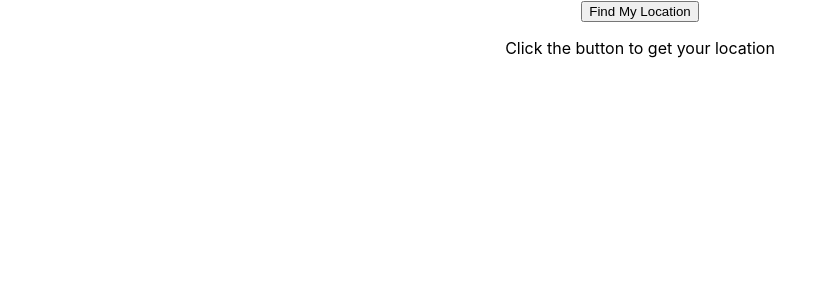
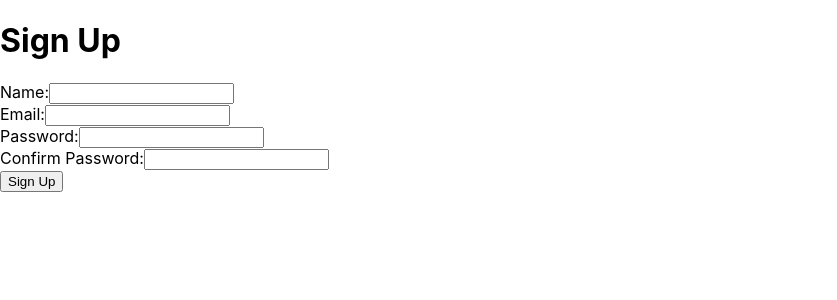
Before and after one commit to StevenNZ/frinder, a React (Create React App) app in the folder my-app/: page /sign-up in a window 1280 px wide. Shown: the top 300 px of the page, without its empty margins (0-837 px from the left). Built offline with nearby package versions, Linux system fonts and the light colour scheme.

Commit message:
feat: sign up form

```diff
--- a/my-app/package.json
+++ b/my-app/package.json
@@ -12,7 +12,9 @@
     "@types/react-dom": "^18.2.6",
     "react": "^18.2.0",
     "react-dom": "^18.2.0",
+    "react-router-dom": "^6.14.1",
     "react-scripts": "5.0.1",
+    "styled-components": "^6.0.3",
     "typescript": "^4.9.5",
     "web-vitals": "^2.1.4"
   },
--- a/my-app/src/App.tsx
+++ b/my-app/src/App.tsx
@@ -1,5 +1,8 @@
 import React from 'react';
 import './App.css';
+import { BrowserRouter as Router, Routes ,Route, Link } from 'react-router-dom';
+import SignUp from './Signup';
+
 
 function App() {
 
@@ -49,7 +52,6 @@ function App() {
     findMeButton.addEventListener("click", geoFindMe);
   }
 
-
   return (
     <div className="App">
       <button id="find-me" onClick={geoFindMe}>
@@ -57,6 +59,7 @@ function App() {
       </button>
       <p id="status">Click the button to get your location</p>
       <a id="map-link" target="_blank" rel="noopener noreferrer"></a>
+      <Link to="/sign-up" target="_blank">Open New Tab</Link>
     </div>
   );
 }
--- /dev/null
+++ b/my-app/src/Signup.js
@@ -0,0 +1,81 @@
+import React, { useState } from 'react';
+
+const Signup = () => {
+  const [name, setName] = useState('');
+  const [email, setEmail] = useState('');
+  const [password, setPassword] = useState('');
+  const [confirmPassword, setConfirmPassword] = useState('');
+
+  const handleSubmit = (e) => {
+    e.preventDefault();
+
+    // Perform validation
+    if (password !== confirmPassword) {
+      alert('Passwords do not match. Please try again.');
+      return;
+    }
+
+    // Perform further processing or submit the form
+    // For this example, we'll just log the submitted data
+    console.log('Name:', name);
+    console.log('Email:', email);
+    console.log('Password:', password);
+
+    // Clear the form inputs
+    setName('');
+    setEmail('');
+    setPassword('');
+    setConfirmPassword('');
+  };
+
+  return (
+    <div>
+      <h1>Sign Up</h1>
+      <form onSubmit={handleSubmit}>
+        <div>
+          <label htmlFor="name">Name:</label>
+          <input
+            type="text"
+            id="name"
+            value={name}
+            onChange={(e) => setName(e.target.value)}
+            required
+          />
+        </div>
+        <div>
+          <label htmlFor="email">Email:</label>
+          <input
+            type="email"
+            id="email"
+            value={email}
+            onChange={(e) => setEmail(e.target.value)}
+            required
+          />
+        </div>
+        <div>
+          <label htmlFor="password">Password:</label>
+          <input
+            type="password"
+            id="password"
+            value={password}
+            onChange={(e) => setPassword(e.target.value)}
+            required
+          />
+        </div>
+        <div>
+          <label htmlFor="confirm-password">Confirm Password:</label>
+          <input
+            type="password"
+            id="confirm-password"
+            value={confirmPassword}
+            onChange={(e) => setConfirmPassword(e.target.value)}
+            required
+          />
+        </div>
+        <button type="submit">Sign Up</button>
+      </form>
+    </div>
+  );
+};
+
+export default Signup;
--- a/my-app/src/index.tsx
+++ b/my-app/src/index.tsx
@@ -2,12 +2,20 @@ import React from 'react';
 import ReactDOM from 'react-dom/client';
 import './index.css';
 import App from './App';
+import { BrowserRouter as Router, Routes ,Route, Link } from 'react-router-dom';
+import Signup from './Signup';
 
 const root = ReactDOM.createRoot(
   document.getElementById('root') as HTMLElement
 );
 root.render(
   <React.StrictMode>
-    <App />
+    <Router>
+        <Routes>
+        <Route path="/" Component={App} />
+
+        <Route path="/sign-up" Component={Signup} />
+        </Routes>
+      </Router>
   </React.StrictMode>
 );
```
Also changed, not shown: my-app/src/Routes.js (added, +15 -0 lines), 1 other file (tests, documents, lock files or other folders).
